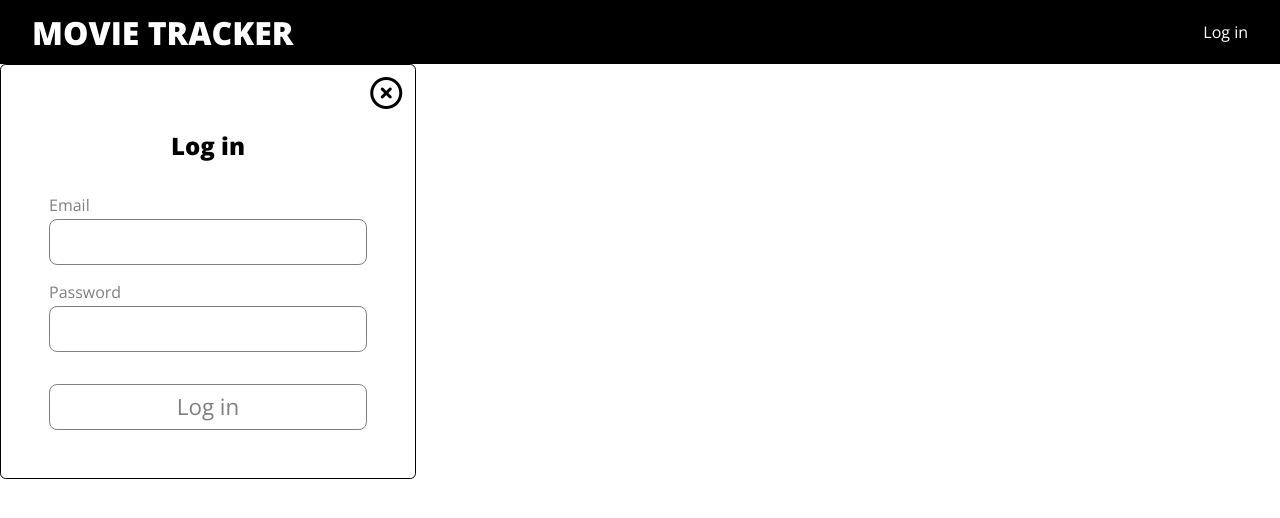
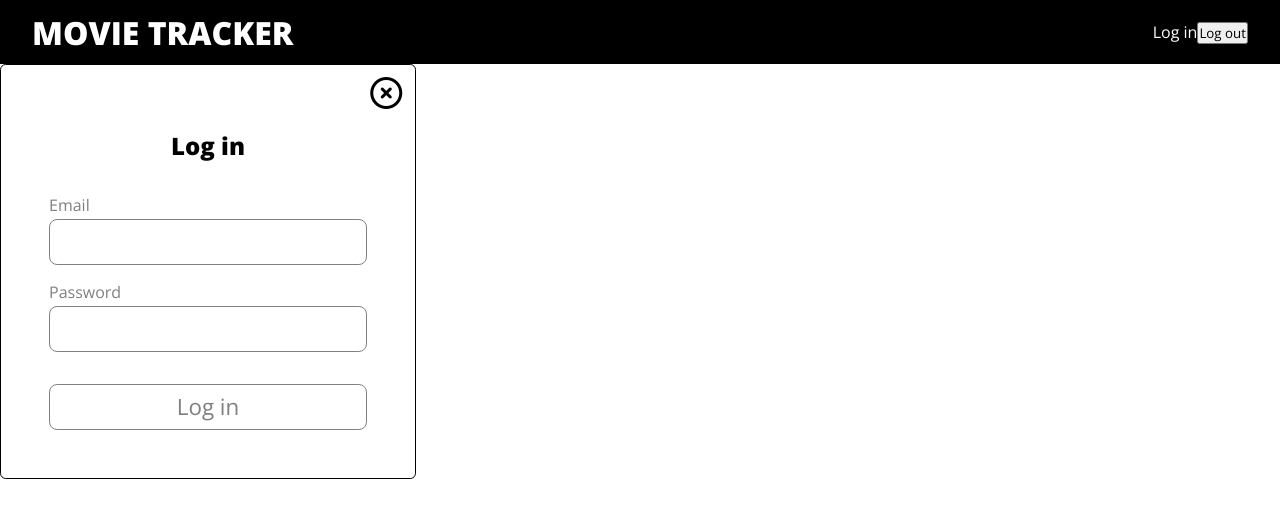
Before and after one commit to cjrpostma/movie-tracker, a React (Create React App) app: page /login in a window 1280 px wide. Shown: the top 518 px of the page. Built offline with nearby package versions, Linux system fonts and the light colour scheme; no server answers.

Commit message:
Log state

```diff
--- a/src/actions/index.js
+++ b/src/actions/index.js
@@ -2,3 +2,8 @@ export const loginUser = userInfo => ({
   type: 'LOGIN_USER',
   payload: userInfo
 })
+
+export const logOutUser = (logout) => ({
+  type: 'LOGOUT_USER',
+  payload: logout
+});
--- a/src/components/Header/Header.js
+++ b/src/components/Header/Header.js
@@ -1,6 +1,8 @@
 import React, { Component } from 'react';
 import { Link } from 'react-router-dom';
 import './_Header.scss';
+import { connect } from 'react-redux';
+import { logOutUser } from '../../actions';
 
 class Header extends Component {
   constructor() {
@@ -8,6 +10,10 @@ class Header extends Component {
     this.state = {
       isAuthorized: false,
     };
+  }
+
+  logOutUser() {
+    this.props.logOutUser(null);
   }
 
   // TODO Will need to refactor this to allow the global store to hold the authorization status. Then it can be passed in as props and this can be made into a functional component.
@@ -34,10 +40,15 @@ class Header extends Component {
               </Link>
             </div>
           )}
+          <button onClick={() => this.logOutUser()}>Log out</button>
         </div>
       </header>
     );
   }
 }
 
-export default Header;
+const mapDispatchToProps = (dispatch) => ({
+  logOutUser: dispatch( logout => logOutUser(logout) )
+})
+
+export default connect(null, mapDispatchToProps)(Header);
--- a/src/containers/LoginForm/LoginForm.js
+++ b/src/containers/LoginForm/LoginForm.js
@@ -30,6 +30,7 @@ class LoginForm extends Component {
   };
 
   render() {
+    console.log(this.props);
     const { email, password } = this.state;
     const isFormComplete = email && password;
 
--- a/src/reducers/userReducer.js
+++ b/src/reducers/userReducer.js
@@ -3,6 +3,9 @@ export const userReducer = (state = {}, action) => {
     case 'LOGIN_USER':
       return action.payload;
       break;
+    case 'LOGOUT_USER':
+    return action.payload;
+      break;
     default:
       return state;
   }
--- a/src/thunks/authorizeUser.js
+++ b/src/thunks/authorizeUser.js
@@ -7,11 +7,11 @@ export const authorizeUser = (loginData) => {
       const response = await postUser(loginData);
       if (!response.ok) {
         throw new Error("Please use a valid username and password")
+        console.log(response);
       }
       const data = await response.json();
       await dispatch(loginUser(data.user));
     } catch(error) {
-
     }
   }
 }
```
